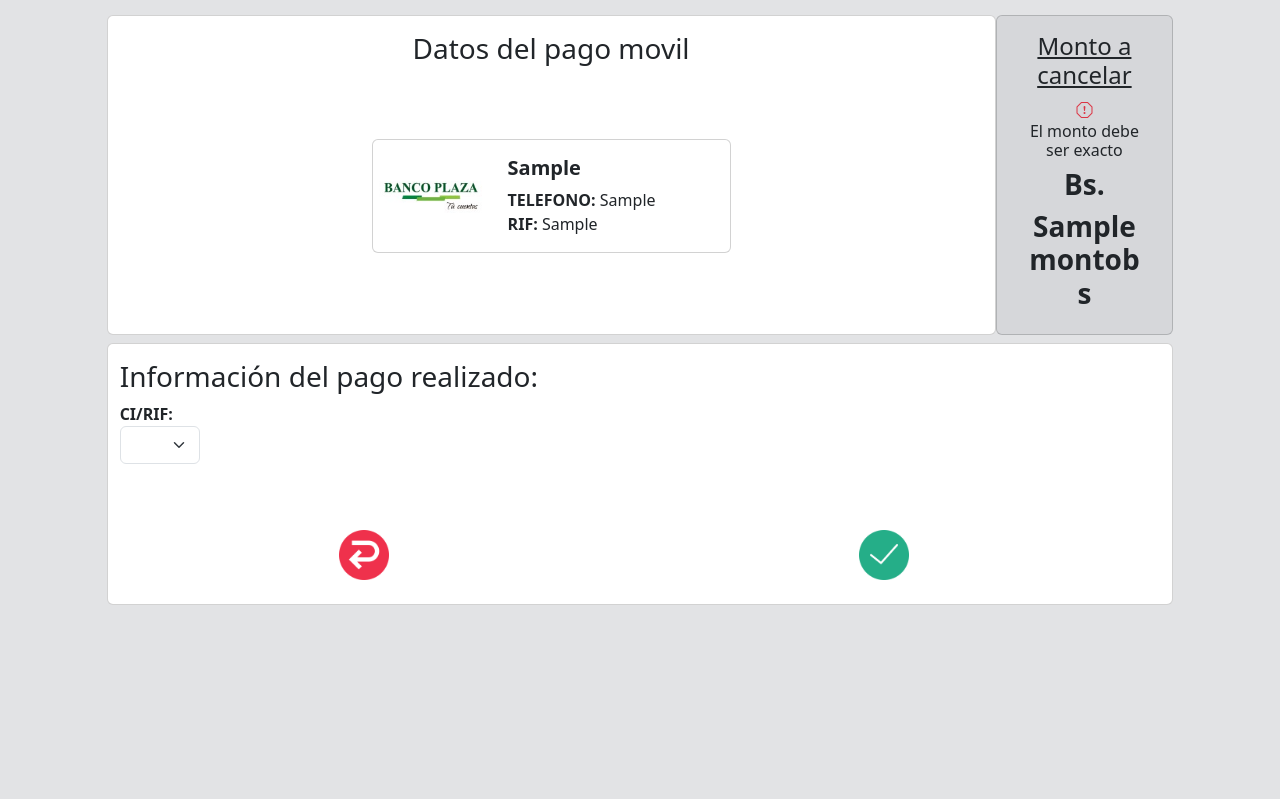
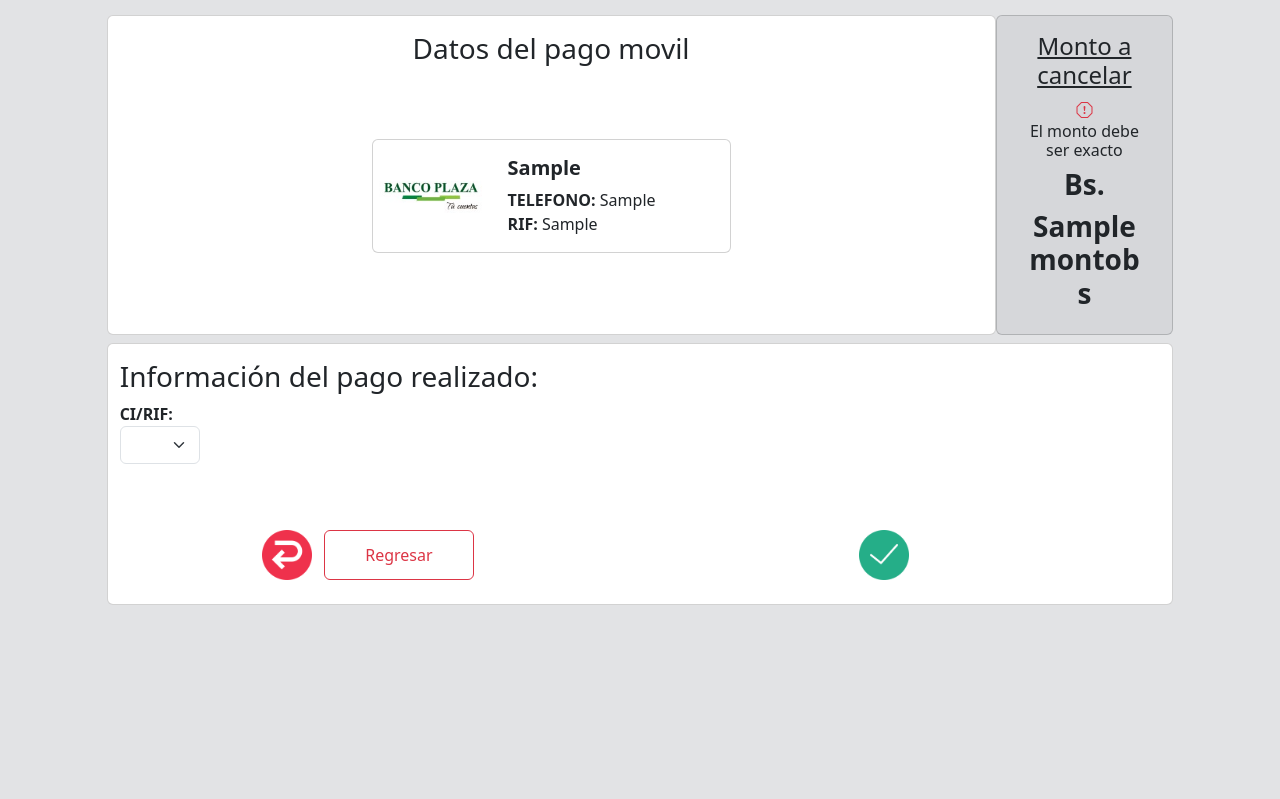
Before and after one commit to jrmr100/boton_pago_frontend, a Flask app: template src/routes/pagomovil_bp/templates/pagomovil.html in a window 1280 px wide. Shown: the part 89-888 px from the top of the page. Run offline with Flask 3, Linux system fonts and the light colour scheme; the template is opened without the code that fills it: values that come from a table or form of the project are taken from there, most other values are stand-ins (such as "Sample title", 1, 10 or a date in 2020); lists and menus that the app fills with data are empty; parts of the project's set-up code (start-up, migrations or seed data) failed here and were passed over; some libraries are stand-ins or nearby versions.

Commit message:
feat: boton regresar optimizado

```diff
--- a/src/routes/pagomovil_bp/route.py
+++ b/src/routes/pagomovil_bp/route.py
@@ -144,9 +144,6 @@ def pagomovil():
                     return render_template("error_general.html", msg="Error pagando facturas, intente mas tarde",
                                            error=pago_facturas[1], type="500")
 
-    elif form.regresar.data:  # boton de cancelar
-        return redirect(url_for('pagos.pagos'))
-
     else:
         return render_template('pagomovil.html', form=form, datos_cliente=datos_cliente,
                                pm_bancoplaza=config.pm_bancoplaza,
--- a/src/routes/pagomovil_bp/templates/form_fields.py
+++ b/src/routes/pagomovil_bp/templates/form_fields.py
@@ -1,6 +1,6 @@
 from flask_wtf import FlaskForm
-from wtforms import EmailField, StringField, SubmitField, SelectField
-from wtforms.validators import InputRequired, Email, Length, DataRequired
+from wtforms import StringField, SubmitField, SelectField
+from wtforms.validators import InputRequired, Length, DataRequired
 from src.utils.validaciones_form import only_numbers, banco_emisor, passport
 
 
@@ -36,5 +36,3 @@ class FormFields(FlaskForm):
                         render_kw={"title": "Ultimos 6 digitos"})
 
     enviar = SubmitField("Enviar pago")
-
-    regresar = SubmitField("Regresar")
--- a/src/routes/pagomovil_bp/templates/pagomovil.html
+++ b/src/routes/pagomovil_bp/templates/pagomovil.html
@@ -116,16 +116,16 @@
                             <div class="col-6 text-center mt-5">
                                 <img class="me-2" src="{{ url_for('static', filename='img/volver.png') }}"
                                      alt="Pagomovil" style="width: 50px; height: 50px;">
-                            {{ form.regresar(class="btn btn-outline-danger", onclick="window.history.back(); return
-                            false;",
-                            style="width: 150px; height: 50px;") }}
+                                <button type="button" class="btn btn-outline-danger" style="width: 150px; height: 50px;"
+                                        onclick="window.location.href='{{ url_for('pagos.pagos') }}'">Regresar
+                                </button>
                             </div>
 
                             <!-- ENVIAR PAGO -->
                             <div class="col-6 text-center mt-5 mb-4">
                                 <img class="me-2" src="{{ url_for('static', filename='img/exito.png') }}"
                                      alt="Pagomovil" style="width: 50px; height: 50px;">
-                            {{ form.enviar(class="btn btn-outline-success", style="width: 150px; height: 50px;") }}
+                                {{ form.enviar(class="btn btn-outline-success", style="width: 150px; height: 50px;", onclick='spinner()') }}
                             </div>
                         </div>
                     </div>
@@ -136,5 +136,7 @@
             </div>
         </div>
     </div>
+
+
 {% endblock %}
 </body>
```
Lines whose indentation alone changed are shown as unchanged.
